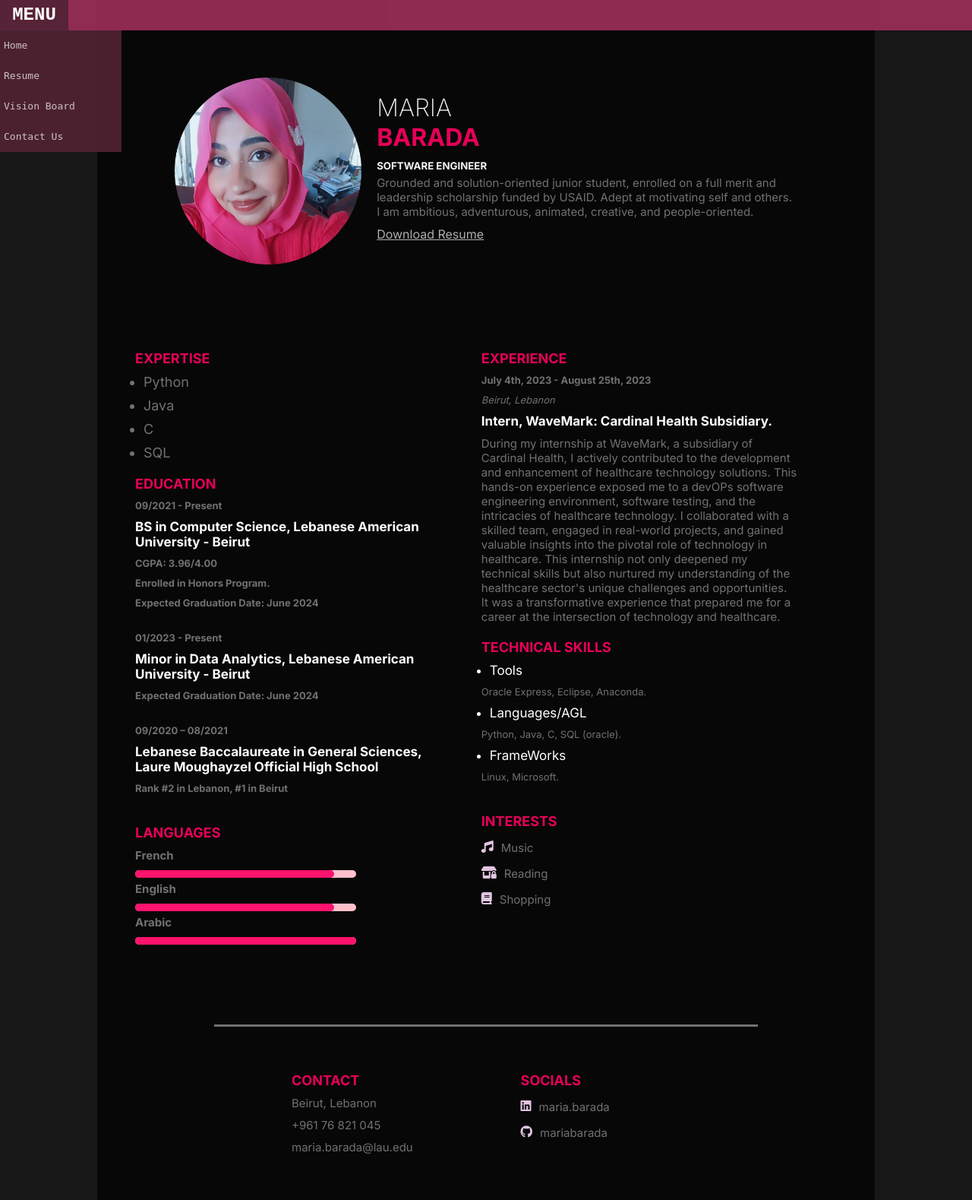
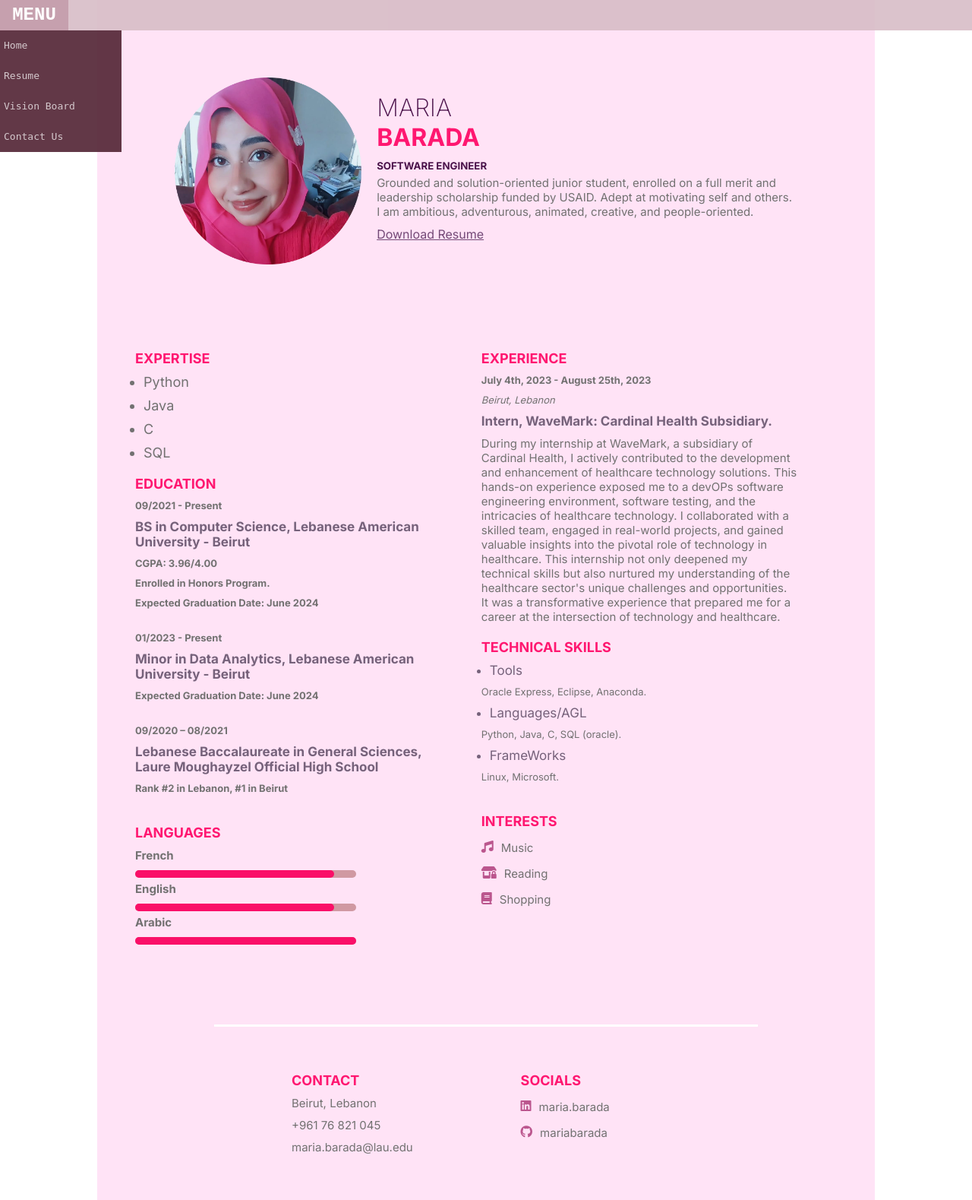
Before and after one commit to mariabarada/portfolio-Website, a PHP site: page /resume.html in a window 1280 px wide. Shown: the whole page at 76% size. Run offline with PHP 8.4, Linux system fonts and the light colour scheme.

Commit message:
Changed to white theme :)

```diff
--- a/css/menu-style.css
+++ b/css/menu-style.css
@@ -3,7 +3,7 @@
 
 body {
     margin: 0px;
-    background-color: #000000e8;
+    background-color: #ffffffe8;
     font-family: Inter, sans-serif; /* this is the font I have imported at the top of this css file */
     color: white;
 }
@@ -17,7 +17,7 @@
 
 /* Design for the bar on which the menu is located */
 #header{
-    background:#9e2e59e6;
+    background:#d8bdc7e6;
     height: 40px;
     position: fixed;
     top: 0; /* Start at top of the page */
@@ -32,7 +32,7 @@
     width: 90px;
     vertical-align: middle;
     color: white;
-    background: #512334e6;
+    background: #c49cabe6;
     font-family: 'Courier New', Courier, monospace;
     font-weight: bold;
     font-size: x-large;
--- a/css/style.css
+++ b/css/style.css
@@ -24,7 +24,7 @@
 
 
 body {
-    background-color: black;
+    background-color: white;
     font-family: Inter, sans-serif; /* this is the font I have imported at the top of this css file */
     color: white;
 }
@@ -40,7 +40,7 @@
     height: 100%vh;
     margin: auto;
     align-items: center;
-    background-color: #070707;
+    background-color: #ffe3f6;
 }
 
 
@@ -74,7 +74,7 @@
     margin-left: 15%;
     margin-right: 15%;
     margin-top: 100px;
-    border-top: solid var(--text-color);
+    border-top: solid white;
     width: 70%;
     align-content: center;
 
@@ -94,7 +94,7 @@
     padding-left: 20px;
     width: 70%;
     float: right;
-    color: whitesmoke;
+    color: #4a124a;
 
 }
 
@@ -116,7 +116,7 @@
 
 /* Design for the hyperlink reference to the pdf version of my resume */
 .downloadButt {
-    color: whitesmoke;
+    color: #390943;
     opacity: 0.7;
 
 }
@@ -212,14 +212,14 @@
 
 
 .mediumTitles {
-    color: white;
+    color: #76627b;
     font-size: 17px;
     padding-bottom: 10px;
 }
 
 .itemBold {
     margin-left: 11px;
-    color: white;
+    color: #76627b;
     font-size: 17px;
     padding-bottom: 10px;
 
@@ -248,7 +248,7 @@
     border-radius: 10px;
     width: 70%;
     height: 10px;
-    background-color: pink;
+    background-color: #d099a2;
     margin-bottom: 5px;
 }
 
@@ -271,7 +271,7 @@
 /* Design used for the icons used*/
 
 .icons {
-    color: #e2c4e1;
+    color: #92004d9e;
     padding-right: 10px;
     margin-bottom: 10px;
 
--- a/resume.html
+++ b/resume.html
@@ -53,6 +53,8 @@
             </div>
         </div>
     </div>
+
+
 
     <!-- The container div serves as a sheet representing the resume -->
 
```
Also changed, not shown: contact_page.html (+3 -4 lines), css/contact-style.css (+23 -18 lines), images/Background (7).png (added), images/contact_pic.png (deleted), images/pink.png (deleted).
